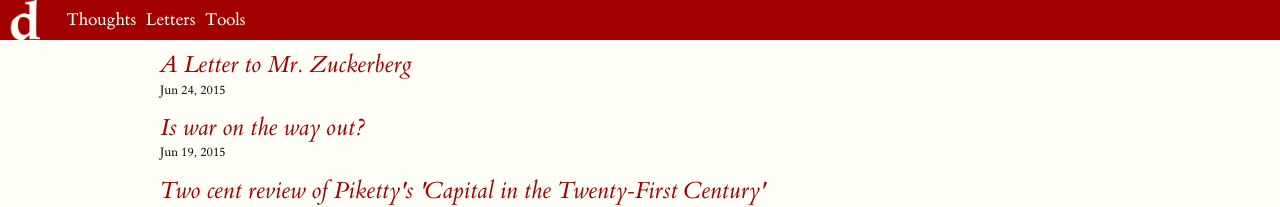
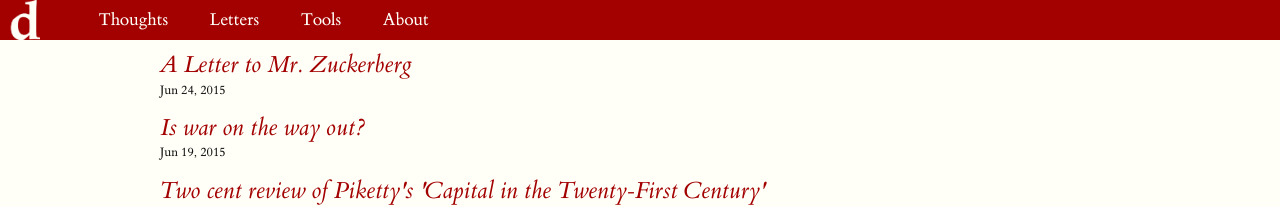
Before and after one commit to mo-tom/bkp, a Jekyll site: the page built from index.html, in a window 1280 px wide. Shown: the top 207 px of the page. Built offline with Jekyll 4.4.1, drawn with Linux system fonts in a browser that asks for light colours.

Commit message:
menu update

```diff
--- a/css/tufte.css
+++ b/css/tufte.css
@@ -118,7 +118,9 @@
 @media screen and (min-width: 900px)  {
   html{ font-size: 13px; }
   a.site-title { font-size: 3.1rem; }
-  div#logo { width: 60px; height: 60px; }
+  /*div#logo { width: 60px; height: 60px; }*/
+  div#logo { display: none; }
+  div.smallmenu { display: inline-block;}
   div.home {width: 55%}
   div.post {width: 55%}
   div.footermargin {width: 55%;}
@@ -127,8 +129,9 @@
 @media screen and (min-width: 1000px) {
   html{ font-size: 13px; }
   a.site-title { font-size: 3.2rem; }
-  div#logo { width: 60px; height: 60px; }
-  div.home {width: 55%}
+ /*div#logo { width: 60px; height: 60px; }*/
+  div#logo { display: none; }
+  div.smallmenu { display: inline-block;}   div.home {width: 55%}
   div.post {width: 55%}
   div.footermargin {width: 55%;}
 }
@@ -136,8 +139,9 @@
 @media screen and (min-width: 1100px) {
   html{ font-size: 13px; }
   a.site-title { font-size: 3.3rem; }
-  div#logo { width: 60px; height: 60px; }
-  div.home {width: 55%}
+ /*div#logo { width: 60px; height: 60px; }*/
+  div#logo { display: none; }
+  div.smallmenu { display: inline-block;}   div.home {width: 55%}
   div.post {width: 55%}
   div.footermargin {width: 55%;}
 }
@@ -145,8 +149,9 @@
 @media screen and (min-width: 1200px) {
   html{ font-size: 13px; }
   a.site-title { font-size: 3.4rem; }
-  div#logo { width: 60px; height: 60px; }
-  div.home {width: 55%}
+ /*div#logo { width: 60px; height: 60px; }*/
+  div#logo { display: none; }
+  div.smallmenu { display: inline-block;}   div.home {width: 55%}
   div.post {width: 55%}
   div.footermargin {width: 55%;}
 }
@@ -154,8 +159,9 @@
 @media screen and (min-width: 1300px) {
   html{ font-size: 13px; }
   a.site-title { font-size: 3.5rem; }
-  div#logo { width: 60px; height: 60px; }
-  div.home {width: 55%}
+ /*div#logo { width: 60px; height: 60px; }*/
+  div#logo { display: none; }
+  div.smallmenu { display: inline-block;}   div.home {width: 55%}
   div.post {width: 55%}
   div.footermargin {width: 55%;}
 }
@@ -228,6 +234,8 @@
 }
 
 nav.small-site-nav {
+  width: 100%;
+  height: 40px;
   display: inline-block;
   position: absolute;
   float: left;
@@ -236,7 +244,7 @@
 
 .small-page-link {
   height: 50%;
-  margin-top: 5%;
+  margin-top: 11px;
 }
 
 a.small-page-link {
```
Also changed, not shown: 2 other files.
